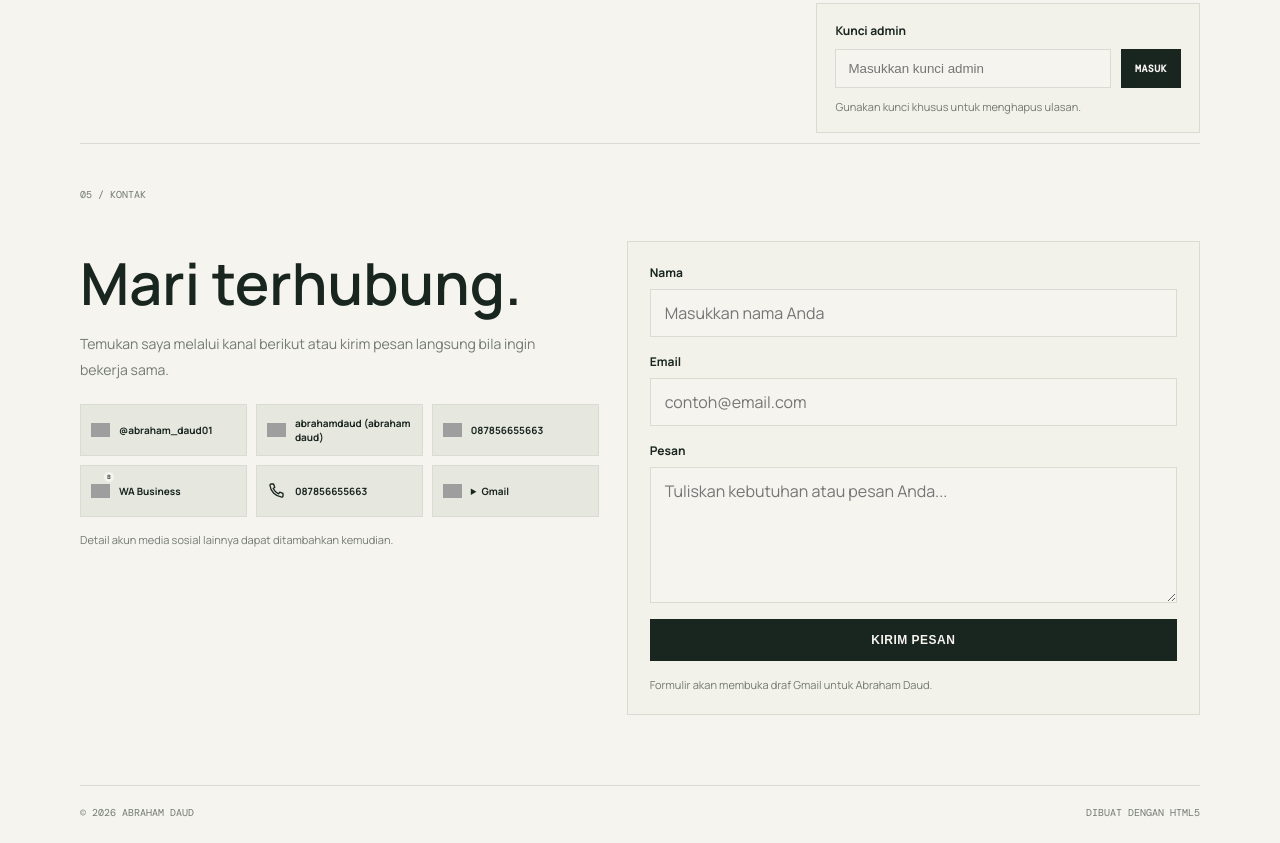
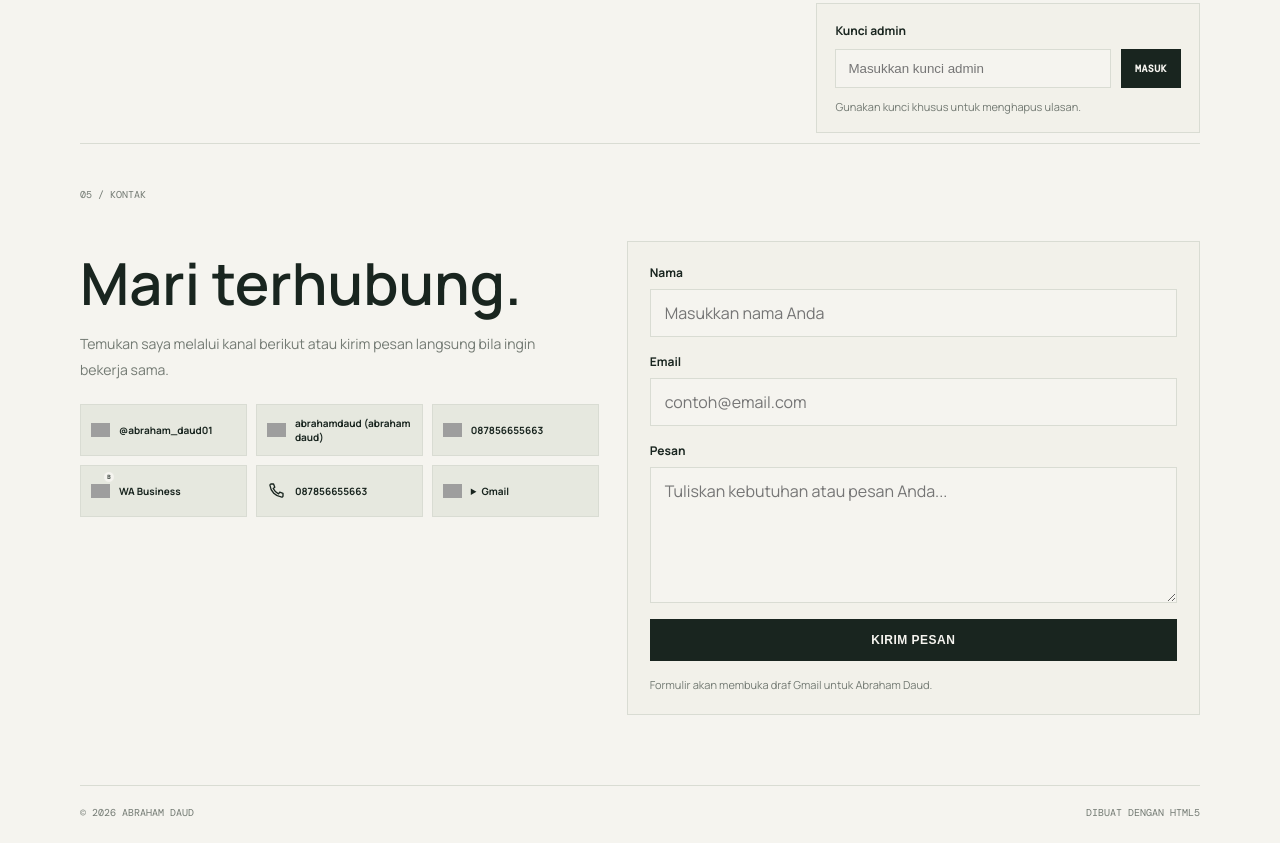
Before and after one commit to abrahamdaud/portofolio-abraham-daud, a website: page index.html in a window 1280 px wide. Shown: the part 3360-4203 px from the top of the page. Drawn offline with nearby package versions, Linux system fonts and the light colour scheme; no server answers; grey boxes are pictures that could not be loaded.

Commit message:
Remove contact hint sentence from the connect section

```diff
--- a/index.html
+++ b/index.html
@@ -290,7 +290,6 @@
               </details>
             </li>
           </ul>
-          <p class="contact-hint">Detail akun media sosial lainnya dapat ditambahkan kemudian.</p>
         </div>
 
         <form class="contact-form">
```
